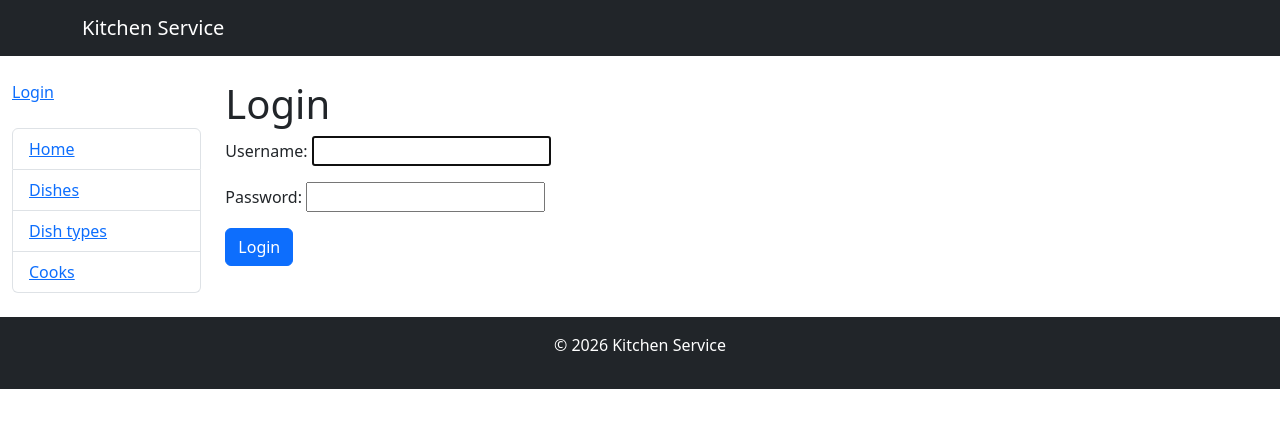
After one commit to sasharyabokon/kitchen-service, a Django app: page /accounts/login/ in a window 1280 px wide. The commit adds this page. Shown: the top 428 px of the page. Run offline with Django 5.2, Linux system fonts and the light colour scheme.

Commit message:
Configure authentication: update settings, urls, views, add sidebar with user info and registration templates

```diff
--- a/kitchen/urls.py
+++ b/kitchen/urls.py
@@ -20,6 +20,7 @@ urlpatterns = [
     path("cooks/<int:pk>/", CookDetailView.as_view(), name="cooks-detail"),
     path("dish/<int:pk>/", DishDetailView.as_view(), name="dish-detail"),
 
+
 ]
 
 app_name = "kitchen"
--- a/kitchen_service/settings.py
+++ b/kitchen_service/settings.py
@@ -127,3 +127,6 @@ MAILERS = {
     },
 }
 AUTH_USER_MODEL = "kitchen.Cook"
+
+LOGIN_REDIRECT_URL = "/"
+LOGOUT_REDIRECT_URL = "/accounts/login/"
--- a/kitchen_service/urls.py
+++ b/kitchen_service/urls.py
@@ -21,6 +21,7 @@ from kitchen.views import index
 
 urlpatterns = [
     path('admin/', admin.site.urls),
-    path("kitchen/", include("kitchen.urls", namespace="kitchen")),
-    path("", index, name="index")
+    path("kitchen/", include("kitchen.urls")),
+    path("", index, name="index"),
+    path("accounts/", include("django.contrib.auth.urls")),
 ]
--- a/templates/includes/sidebar.html
+++ b/templates/includes/sidebar.html
@@ -1,3 +1,16 @@
+{% if user.is_authenticated %}
+    <li class="list-group-item">User: <a href="{{ user.get_absolute_url }}">{{ user.get_username }}</a></li>
+    <li class="list-group-item"><form method="post" action="{% url 'logout' %}">
+      {% csrf_token %}
+      <button type="submit" class="btn btn-link">Logout</button>
+    </form>
+    </li>
+  {% else %}
+    <li class="list-group-item"><a href="{% url 'login' %}?next={{request.path}}">Login</a></li>
+  {% endif %}
+
+<br>
+
 <ul class="sidebar-nav list-group">
   <li class="list-group-item"><a href="{% url 'kitchen:index' %}">Home</a></li>
   <li class="list-group-item"><a href="{% url 'kitchen:dish-list' %}">Dishes</a></li>
--- /dev/null
+++ b/templates/registration/login.html
@@ -0,0 +1,23 @@
+{% extends "base.html" %}
+
+{% block content %}
+
+{% if form.errors %}
+  <p>Your username and password didn't match. Please try again.</p>
+{% endif %}
+
+<h1>Login</h1>
+
+{% if next %}
+  <p>Please login to see this page.</p>
+{% endif %}
+
+<form method="post" action="{% url 'login' %}">
+{% csrf_token %}
+{{ form.as_p }}
+
+<input type="submit" value="Login" class="btn btn-primary" />
+<input type="hidden" name="next" value="{{ next }}" />
+</form>
+
+{% endblock %}
```
Also changed, not shown: kitchen/views.py (+9 -6 lines), templates/registration/logout.html (added, +7 -0 lines).
